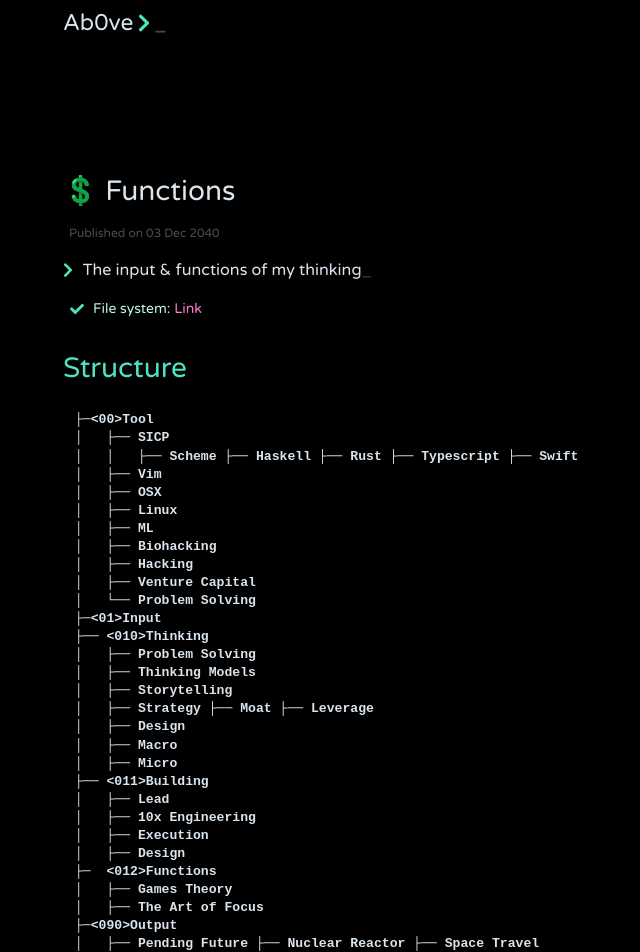
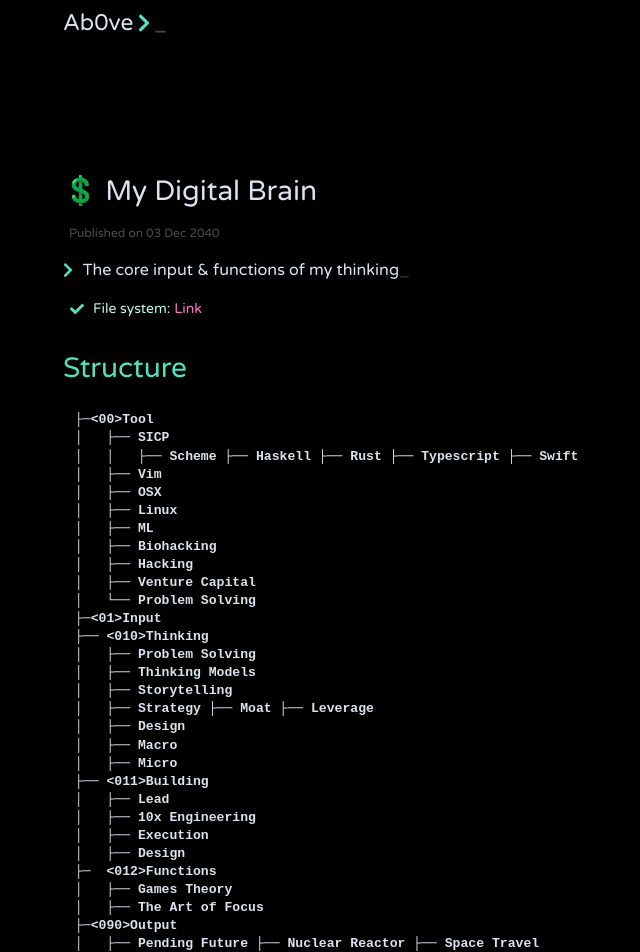
Before and after one commit to jithendrabsy/thoughts, a Jekyll site: the page built from _posts/2040-12-03-knowledge-base.md, in a window 1280 px wide. Shown: the top 952 px of the page, without its empty margins (207-847 px from the left). Built offline with Jekyll 4.4.1, drawn with Linux system fonts in a browser that asks for light colours; nearby versions of some CDN libraries.

Commit message:
Update Me

```diff
--- a/_posts/2040-12-03-knowledge-base.md
+++ b/_posts/2040-12-03-knowledge-base.md
@@ -1,7 +1,7 @@
 ---
 layout: post
-title:  "💲 Functions"
-description: The input & functions of my thinking
+title:  "💲 My Digital Brain"
+description: The core input & functions of my thinking
 tags: Creation
 ---
 
```
